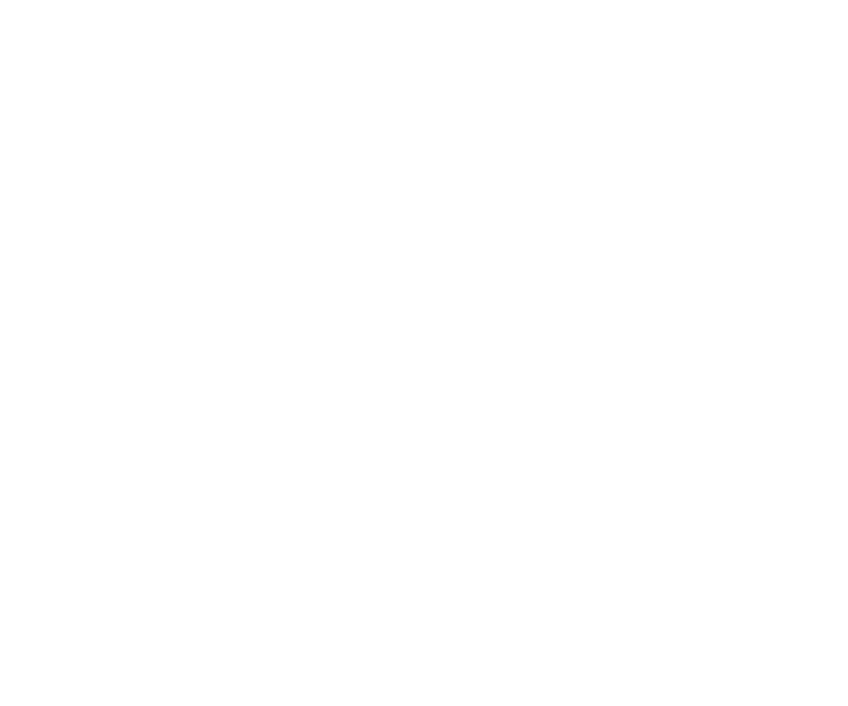
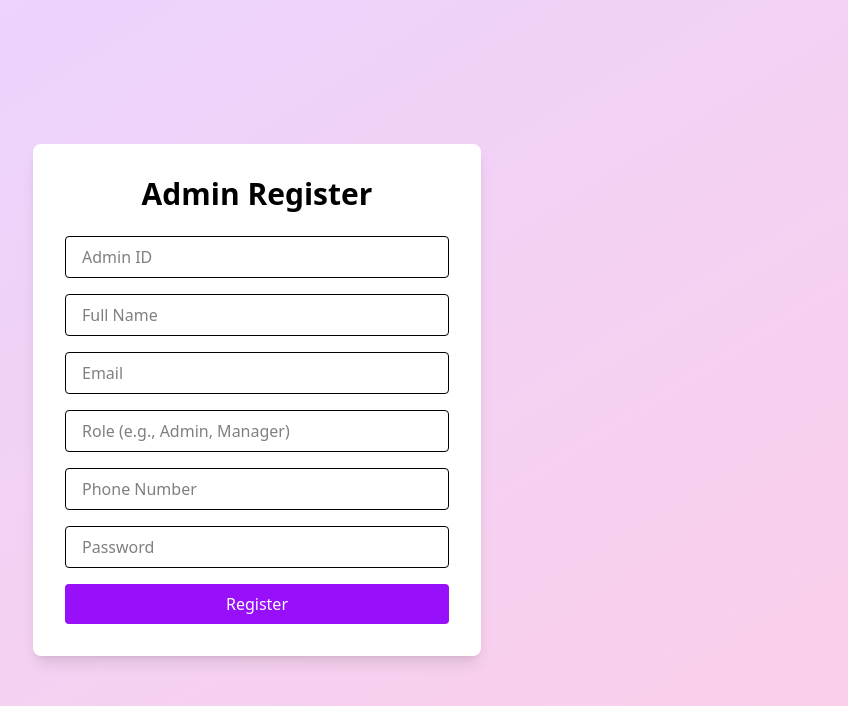
Before and after one commit to theshanGeeth123/MERN-ShoppingCart2, a React (Vite) app in the folder frontend/: page /admin/register in a window 1280 px wide. Before the commit this address had no page. Shown: the top 706 px of the page, without its empty margins (383-1231 px from the left). Built offline with nearby package versions, Linux system fonts and the light colour scheme.

Commit message:
Admin section created

```diff
--- a/frontend/src/App.jsx
+++ b/frontend/src/App.jsx
@@ -14,6 +14,14 @@
 import CustomerLogin from "./customer/CustomerLogin";
 import CustomerRegister from "./customer/CustomerRegister";
 import UserProfile from "./customer/UserProfile";
+
+
+// Admin section
+
+import AdminRegister from "./admin/AdminRegister.jsx";
+import AdminLogin from "./admin/AdminLogin.jsx";
+import AdminHome from "./admin/AdminHome.jsx";
+import AddNewAdmin from "./admin/AddNewAdmin.jsx";
 
 function App() {
   return (
@@ -33,6 +41,13 @@
         <Route path="/customer/login" element={<CustomerLogin />} />
         <Route path="/customer/home" element={<CustomerHome />} />
         <Route path="/customer/profile" element={<UserProfile />} />
+
+
+        {/* Admin routes */}
+        <Route path="/admin/register" element={<AdminRegister />} />
+        <Route path="/admin/login" element={<AdminLogin />} />
+        <Route path="/admin/home" element={<AdminHome />} />
+         <Route path="/admin/add" element={<AddNewAdmin />} />
       </Routes>
     </Router>
   );
--- /dev/null
+++ b/frontend/src/admin/AddNewAdmin.jsx
@@ -0,0 +1,53 @@
+// src/admin/AddNewAdmin.jsx
+
+import React, { useState } from "react";
+import axios from "axios";
+import { useNavigate } from "react-router-dom";
+
+function AddNewAdmin() {
+  const navigate = useNavigate();
+  const [formData, setFormData] = useState({
+    admin_id: "",
+    fullName: "",
+    email: "",
+    role: "",
+    phoneNumber: "",
+    password: ""
+  });
+
+  const handleChange = (e) => {
+    setFormData({ ...formData, [e.target.name]: e.target.value });
+  };
+
+  const handleSubmit = async (e) => {
+    e.preventDefault();
+    try {
+      await axios.post("http://localhost:5000/api/admin/register", formData);
+      alert("Admin registered successfully!");
+      navigate("/admin/home");
+    } catch (err) {
+      alert("Error creating admin: " + err.response?.data?.message || err.message);
+    }
+  };
+
+  return (
+    <div className="min-h-screen flex items-center justify-center bg-gradient-to-br from-purple-100 to-pink-200">
+      <div className="bg-white shadow-xl rounded-xl p-10 w-full max-w-lg">
+        <h2 className="text-2xl font-bold mb-6 text-center text-gray-800">Add New Admin</h2>
+        <form onSubmit={handleSubmit} className="space-y-4">
+          <input type="text" name="admin_id" placeholder="Admin ID" required value={formData.admin_id} onChange={handleChange} className="w-full border p-2 rounded" />
+          <input type="text" name="fullName" placeholder="Full Name" required value={formData.fullName} onChange={handleChange} className="w-full border p-2 rounded" />
+          <input type="email" name="email" placeholder="Email" required value={formData.email} onChange={handleChange} className="w-full border p-2 rounded" />
+          <input type="text" name="role" placeholder="Role" required value={formData.role} onChange={handleChange} className="w-full border p-2 rounded" />
+          <input type="text" name="phoneNumber" placeholder="Phone Number" required value={formData.phoneNumber} onChange={handleChange} className="w-full border p-2 rounded" />
+          <input type="password" name="password" placeholder="Password" required value={formData.password} onChange={handleChange} className="w-full border p-2 rounded" />
+          <button type="submit" className="w-full bg-blue-600 text-white font-bold py-2 rounded hover:bg-blue-700">
+            Register Admin
+          </button>
+        </form>
+      </div>
+    </div>
+  );
+}
+
+export default AddNewAdmin;
--- /dev/null
+++ b/frontend/src/admin/AdminHome.jsx
@@ -0,0 +1,26 @@
+// src/admin/AdminHome.jsx
+
+import React from "react";
+import { useNavigate } from "react-router-dom";
+
+function AdminHome() {
+  const navigate = useNavigate();
+
+  return (
+    <div className="min-h-screen flex items-center justify-center bg-gradient-to-br from-gray-100 to-gray-300">
+      <div className="bg-white shadow-2xl rounded-xl p-10 w-full max-w-lg text-center">
+        <h1 className="text-3xl font-bold mb-6 text-gray-800">Admin Dashboard</h1>
+        <p className="mb-8 text-gray-600">Welcome, Admin. You can manage users and products here.</p>
+
+        <button
+          onClick={() => navigate("/admin/add")}
+          className="bg-blue-700 hover:bg-blue-800 text-white font-semibold py-2 px-6 rounded transition"
+        >
+          Add New Admin
+        </button>
+      </div>
+    </div>
+  );
+}
+
+export default AdminHome;
--- /dev/null
+++ b/frontend/src/admin/AdminLogin.jsx
@@ -0,0 +1,70 @@
+import React, { useState } from "react";
+import axios from "axios";
+import { useNavigate } from "react-router-dom";
+
+function AdminLogin() {
+  const [email, setEmail] = useState("");
+  const [password, setPassword] = useState("");
+  const navigate = useNavigate();
+  const [error, setError] = useState("");
+
+  const handleLogin = async (e) => {
+    e.preventDefault();
+    try {
+      const res = await axios.post("http://localhost:5000/api/admin/login", {
+        email,
+        password,
+      });
+
+      if (res.status === 200) {
+        navigate("/admin/home");
+      } else {
+        setError("Invalid credentials");
+      }
+    } catch (err) {
+      setError("Login failed. Check your credentials.");
+    }
+  };
+
+  return (
+    <div className="min-h-screen flex items-center justify-center bg-blue-100">
+      <div className="bg-white p-8 rounded-lg shadow-md w-full max-w-md">
+        <h2 className="text-2xl font-semibold text-center mb-6">Admin Login</h2>
+        <form onSubmit={handleLogin}>
+          <div className="mb-4">
+            <label className="block text-gray-700">Email</label>
+            <input
+              type="email"
+              className="w-full px-4 py-2 border rounded-md focus:outline-none focus:ring"
+              value={email}
+              onChange={(e) => setEmail(e.target.value)}
+              required
+            />
+          </div>
+
+          <div className="mb-6">
+            <label className="block text-gray-700">Password</label>
+            <input
+              type="password"
+              className="w-full px-4 py-2 border rounded-md focus:outline-none focus:ring"
+              value={password}
+              onChange={(e) => setPassword(e.target.value)}
+              required
+            />
+          </div>
+
+          {error && <p className="text-red-500 mb-4 text-sm">{error}</p>}
+
+          <button
+            type="submit"
+            className="w-full bg-blue-600 hover:bg-blue-700 text-white py-2 rounded transition"
+          >
+            Login
+          </button>
+        </form>
+      </div>
+    </div>
+  );
+}
+
+export default AdminLogin;
--- /dev/null
+++ b/frontend/src/admin/AdminRegister.jsx
@@ -0,0 +1,124 @@
+import React, { useState } from "react";
+import { useNavigate } from "react-router-dom";
+import axios from "axios";
+
+function AdminRegister() {
+  const navigate = useNavigate();
+
+  const [formData, setFormData] = useState({
+    admin_id: "",
+    fullName: "",
+    email: "",
+    role: "",
+    phoneNumber: "",
+    password: "",
+  });
+
+  const [loading, setLoading] = useState(false);
+  const [error, setError] = useState("");
+
+  const handleChange = (e) => {
+    setFormData((prev) => ({
+      ...prev,
+      [e.target.name]: e.target.value,
+    }));
+  };
+
+  const handleSubmit = async (e) => {
+    e.preventDefault();
+    setLoading(true);
+    setError("");
+    try {
+      const response = await axios.post(
+        "http://localhost:5000/api/admin/register",
+        formData
+      );
+
+      if (response.data.success) {
+        alert("Admin registered successfully! Please login.");
+        navigate("/admin/login");
+      } else {
+        setError(response.data.message || "Registration failed");
+      }
+    } catch (err) {
+      setError(err.response?.data?.message || "Server error");
+    }
+    setLoading(false);
+  };
+
+  return (
+    <div className="min-h-screen flex items-center justify-center bg-gradient-to-br from-purple-200 to-pink-200 p-6">
+      <div className="bg-white shadow-lg rounded-lg p-8 w-full max-w-md">
+        <h2 className="text-3xl font-bold mb-6 text-center">Admin Register</h2>
+        {error && (
+          <div className="mb-4 text-red-600 font-semibold text-center">{error}</div>
+        )}
+        <form onSubmit={handleSubmit} className="space-y-4">
+          <input
+            type="text"
+            name="admin_id"
+            placeholder="Admin ID"
+            value={formData.admin_id}
+            onChange={handleChange}
+            required
+            className="w-full border px-4 py-2 rounded"
+          />
+          <input
+            type="text"
+            name="fullName"
+            placeholder="Full Name"
+            value={formData.fullName}
+            onChange={handleChange}
+            required
+            className="w-full border px-4 py-2 rounded"
+          />
+          <input
+            type="email"
+            name="email"
+            placeholder="Email"
+            value={formData.email}
+            onChange={handleChange}
+            required
+            className="w-full border px-4 py-2 rounded"
+          />
+          <input
+            type="text"
+            name="role"
+            placeholder="Role (e.g., Admin, Manager)"
+            value={formData.role}
+            onChange={handleChange}
+            required
+            className="w-full border px-4 py-2 rounded"
+          />
+          <input
+            type="tel"
+            name="phoneNumber"
+            placeholder="Phone Number"
+            value={formData.phoneNumber}
+            onChange={handleChange}
+            required
+            className="w-full border px-4 py-2 rounded"
+          />
+          <input
+            type="password"
+            name="password"
+            placeholder="Password"
+            value={formData.password}
+            onChange={handleChange}
+            required
+            className="w-full border px-4 py-2 rounded"
+          />
+          <button
+            type="submit"
+            disabled={loading}
+            className="w-full bg-purple-600 text-white py-2 rounded hover:bg-purple-700 transition"
+          >
+            {loading ? "Registering..." : "Register"}
+          </button>
+        </form>
+      </div>
+    </div>
+  );
+}
+
+export default AdminRegister;
--- a/frontend/src/customer/CustomerEntry.jsx
+++ b/frontend/src/customer/CustomerEntry.jsx
@@ -7,7 +7,7 @@
   return (
     <div className="min-h-screen flex items-center justify-center bg-gradient-to-br from-blue-100 to-purple-200">
       <div className="bg-white shadow-xl rounded-2xl p-10 w-full max-w-md text-center">
-        <h1 className="text-3xl font-bold mb-6 text-gray-800">Welcome Customer</h1>
+        <h1 className="text-3xl font-bold mb-6 text-gray-800">Welcome</h1>
         <p className="mb-8 text-gray-600">Please choose an option to continue</p>
 
         <div className="flex flex-col gap-4">
@@ -15,14 +15,21 @@
             onClick={() => navigate("/customer/login")}
             className="bg-blue-600 hover:bg-blue-700 text-white font-semibold py-2 px-4 rounded transition"
           >
-            Login
+            Customer Login
           </button>
 
           <button
             onClick={() => navigate("/customer/register")}
             className="bg-green-600 hover:bg-green-700 text-white font-semibold py-2 px-4 rounded transition"
           >
-            Register
+            Customer Register
+          </button>
+
+          <button
+            onClick={() => navigate("/admin/login")}
+            className="bg-gray-800 hover:bg-gray-900 text-white font-semibold py-2 px-4 rounded transition"
+          >
+            Admin Login
           </button>
         </div>
       </div>
```
